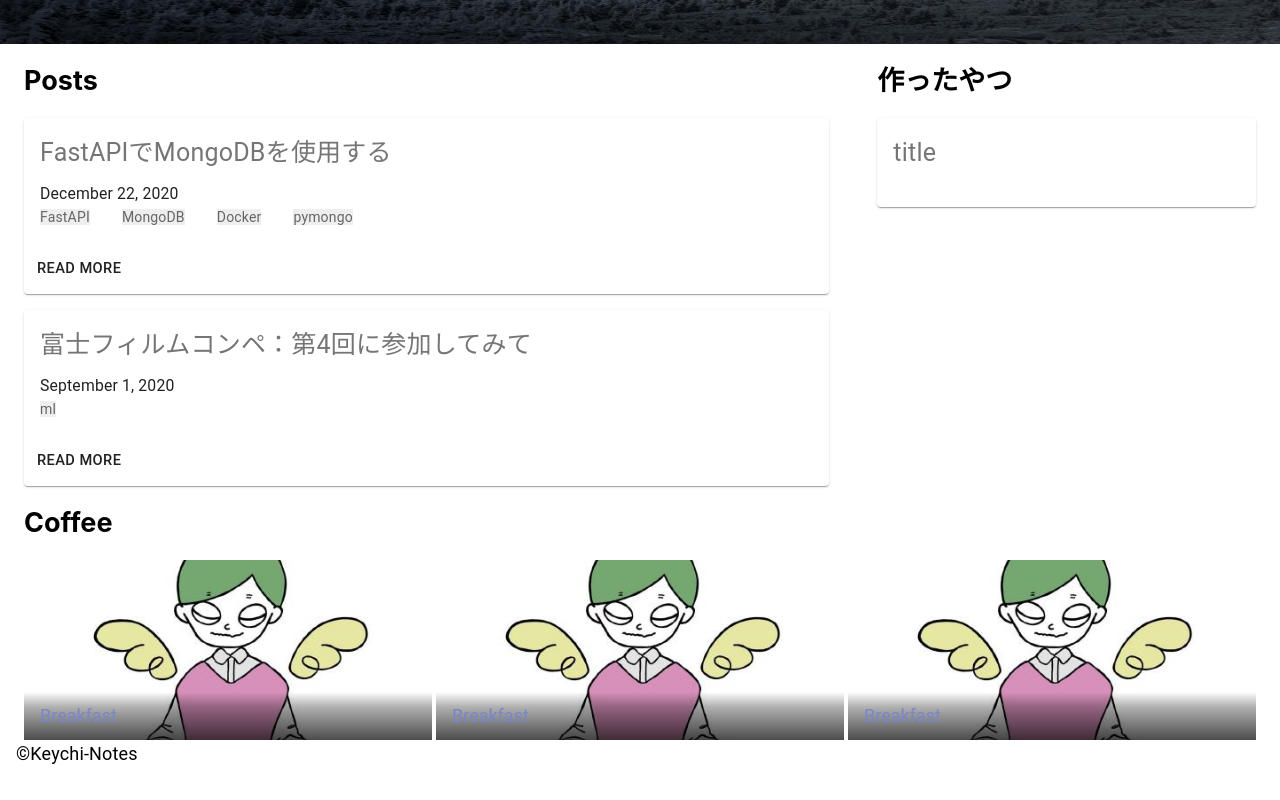
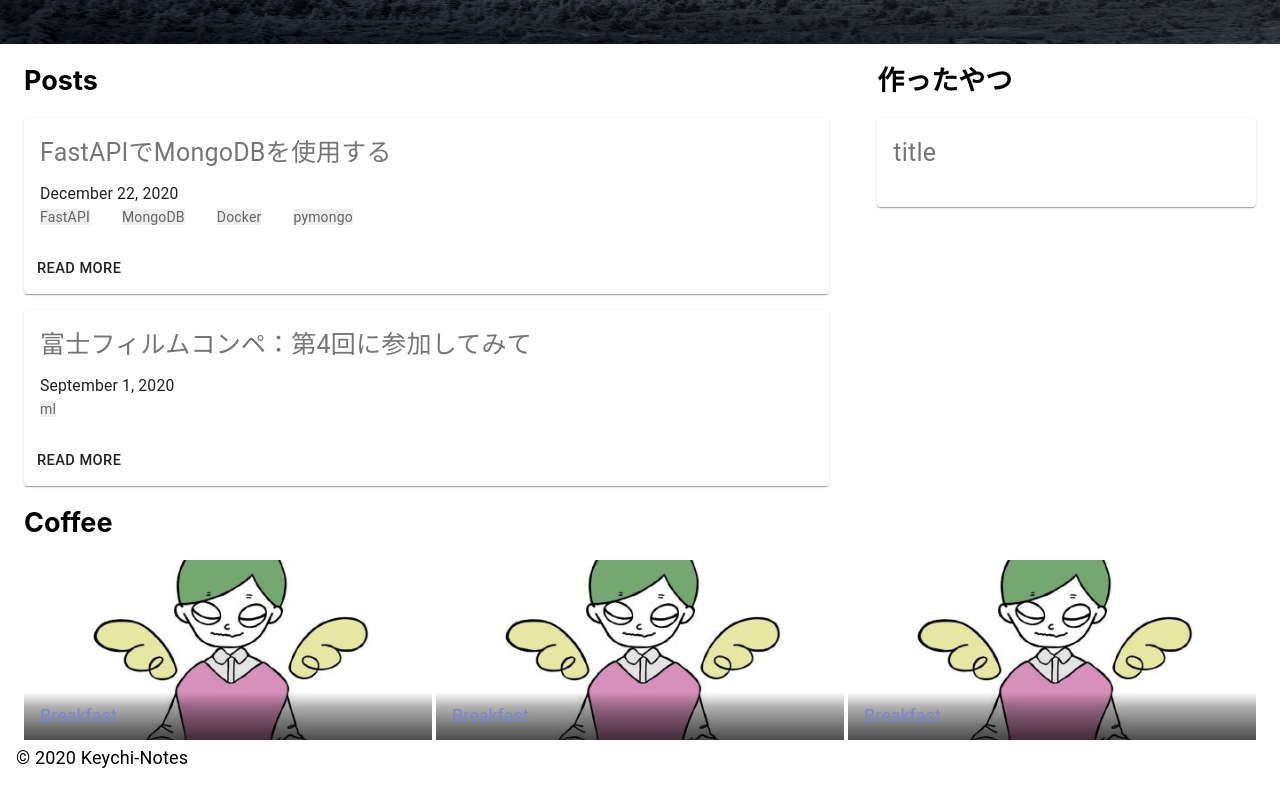
Before and after one commit to keychi25/keychi-miscellaneous-notes, a Next.js app: page / in a window 1280 px wide. Shown: the part 320-1120 px from the top of the page. Built offline with nearby package versions, Linux system fonts and the light colour scheme.

Commit message:
fix: footer

```diff
--- a/components/layout.js
+++ b/components/layout.js
@@ -26,6 +26,11 @@ const useStyles = makeStyles((theme) => ({
   root: {
     flexGrow: 1,
   },
+  wrraper: {
+    minHeight: '100vh',
+    paddingBottom: '60px',
+    position: 'relative',
+  },
   menuButton: {
     marginRight: theme.spacing(2),
   },
@@ -40,7 +45,7 @@ const useStyles = makeStyles((theme) => ({
   },
   stickToBottom: {
     width: '100%',
-    position: 'static',
+    position: 'absolute',
     bottom: 0,
   },
   drawerPaper: {
@@ -121,6 +126,7 @@ export default function Layout({ children, home }) {
         <meta name="og:title" content={siteTitle} />
         <meta name="twitter:card" content="summary_large_image" />
       </Head>
+      <div className={classes.wrraper}>
         <AppBar position="static" color="inherit">
           <Toolbar>
             <Typography className={classes.thisTitle}>{siteTitle}</Typography>
@@ -165,9 +171,10 @@ export default function Layout({ children, home }) {
         </div>
         <BottomNavigation className={classes.stickToBottom}>
           <Typography className={classes.footerTitle}>
-          &copy;{siteTitle}
+            &copy; {new Date().getFullYear()} {siteTitle}
           </Typography>
         </BottomNavigation>
+      </div>
     </>
   )
 }
```
Lines whose indentation alone changed are shown as unchanged.
